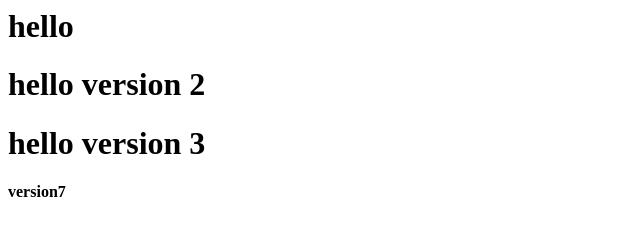
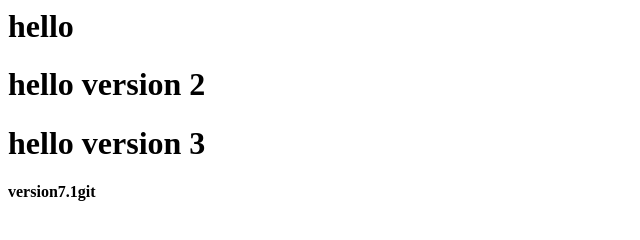
Before and after one commit to abdulqadeerkhan/myrepo, a plain HTML site: page index.html in a window 1280 px wide. Shown: the full height of the page, 0-640 px from the left. Drawn offline with Linux system fonts and the light colour scheme.

Commit message:
add v7.1

```diff
--- a/index.html
+++ b/index.html
@@ -3,6 +3,6 @@
         <h1>hello</h1>
         <h1>hello version 2</h1>
         <h1>hello version 3</h1>
-        <h4>version7</h4>
+        <h4>version7.1git</h4>
     </body>
 </html>
```
